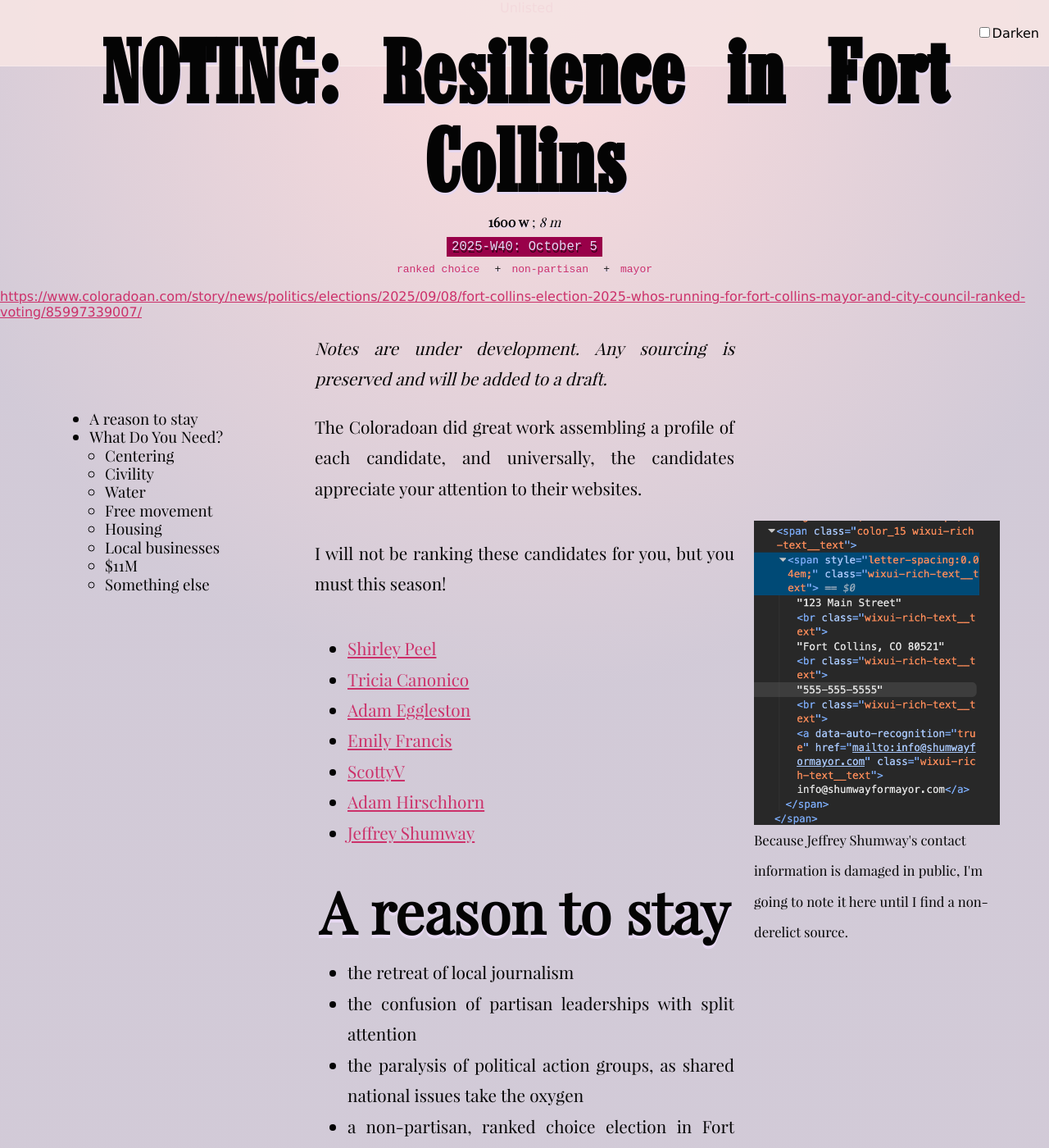
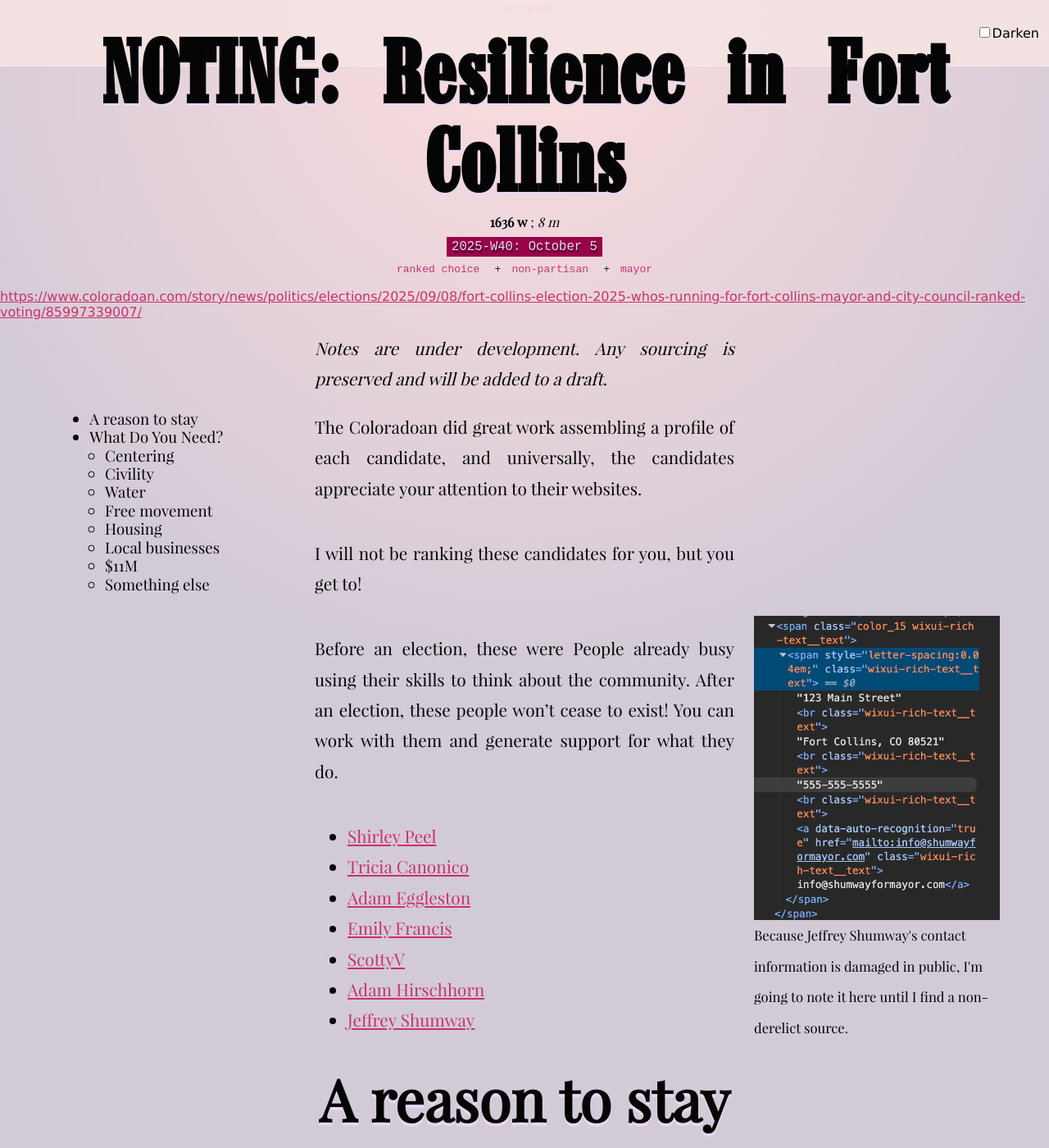
Before and after one commit to tiliv/antibody, a Jekyll site: the page built from docs/journal/autumn-ryan-Resilience-in-Fort-Collins/index.md, in a window 1280 px wide and 1400 px high, scrolled down 469 px. Shown: the whole window at 82% size. Built offline with Jekyll 4.4.1, drawn with Linux system fonts in a browser that asks for light colours.

Commit message:
Update the call

```diff
--- a/docs/journal/autumn-ryan-Resilience-in-Fort-Collins/index.md
+++ b/docs/journal/autumn-ryan-Resilience-in-Fort-Collins/index.md
@@ -26,7 +26,9 @@ index: false
 
 The Coloradoan did great work assembling a profile of each candidate, and universally, the candidates appreciate your attention to their websites.
 
-I will not be ranking these candidates for you, but you must this season!
+I will not be ranking these candidates for you, but you get to!
+
+Before an election, these were People already busy using their skills to think about the community. After an election, these people won't cease to exist! You can work with them and generate support for what they do.
 
 {% include figure.html file="contact_shumwayformayor.png"
   side="right"
```
